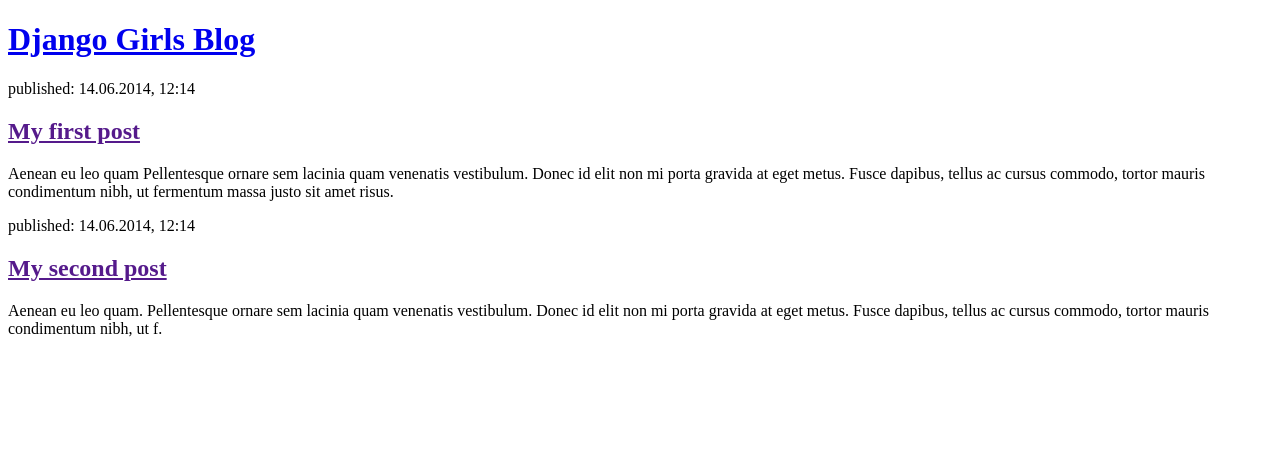
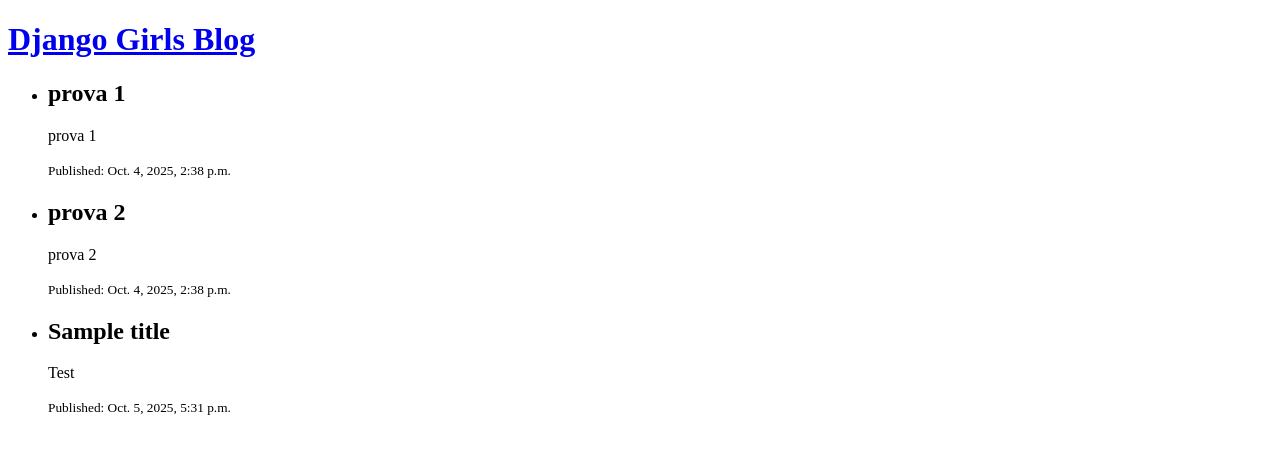
Before and after one commit to Siddha95/Django_blog, a Django app: page / in a window 1280 px wide. Shown: the top 454 px of the page. Run offline with Django 5.2, Linux system fonts and the light colour scheme; data comes from the database, SQL or seed files in the repository; both versions use the stored data as it was after the commit.

Commit message:
can see posts now

```diff
--- a/blog/templates/blog/post_list.html
+++ b/blog/templates/blog/post_list.html
@@ -7,18 +7,19 @@
         <header>
             <h1><a href="/">Django Girls Blog</a></h1>
         </header>
-
-        <article>
-            <time>published: 14.06.2014, 12:14</time>
-            <h2><a href="">My first post</a></h2>
-            <p>Aenean eu leo quam Pellentesque ornare sem lacinia quam venenatis vestibulum. Donec id elit non mi porta gravida at eget metus. Fusce dapibus, tellus ac cursus commodo, tortor mauris condimentum nibh, ut fermentum massa justo sit amet risus.</p>
-        </article>
-
-        <article>
-            <time>published: 14.06.2014, 12:14</time>
-            <h2><a href="">My second post</a></h2>
-            <p>Aenean eu leo quam. Pellentesque ornare sem lacinia quam venenatis vestibulum. Donec id elit non mi porta gravida at eget metus. Fusce dapibus, tellus ac cursus commodo, tortor mauris condimentum nibh, ut f.</p>
-        </article>
+        {% if posts %}
+            <ul>
+            {% for post in posts %}
+                <li>
+                    <h2>{{post.title}}</h2>
+                    <p>{{ post.text|linebreaks}}</p>
+                    <p><small>Published: {{ post.published_date}}</small><p>
+                </li>
+            {% endfor %}
+            </ul>
+        {% else %}
+            <p>No posts yet.</p>
+        {% endif %}
     </body>
 </html>
 
--- a/blog/views.py
+++ b/blog/views.py
@@ -1,5 +1,10 @@
 from django.shortcuts import render
+from django.utils import timezone
+from .models import Post
 
 # Create your views here.
 def post_list(request):
-    return render(request, 'blog/post_list.html', {})
+    posts = Post.objects.filter(published_date__lte=timezone.now()).order_by('published_date')
+    return render(request, 'blog/post_list.html', {'posts': posts})
+
+# quindi dopo creare variabile della query, devi renderizzare il template
```
Also changed, not shown: db.sqlite3.
